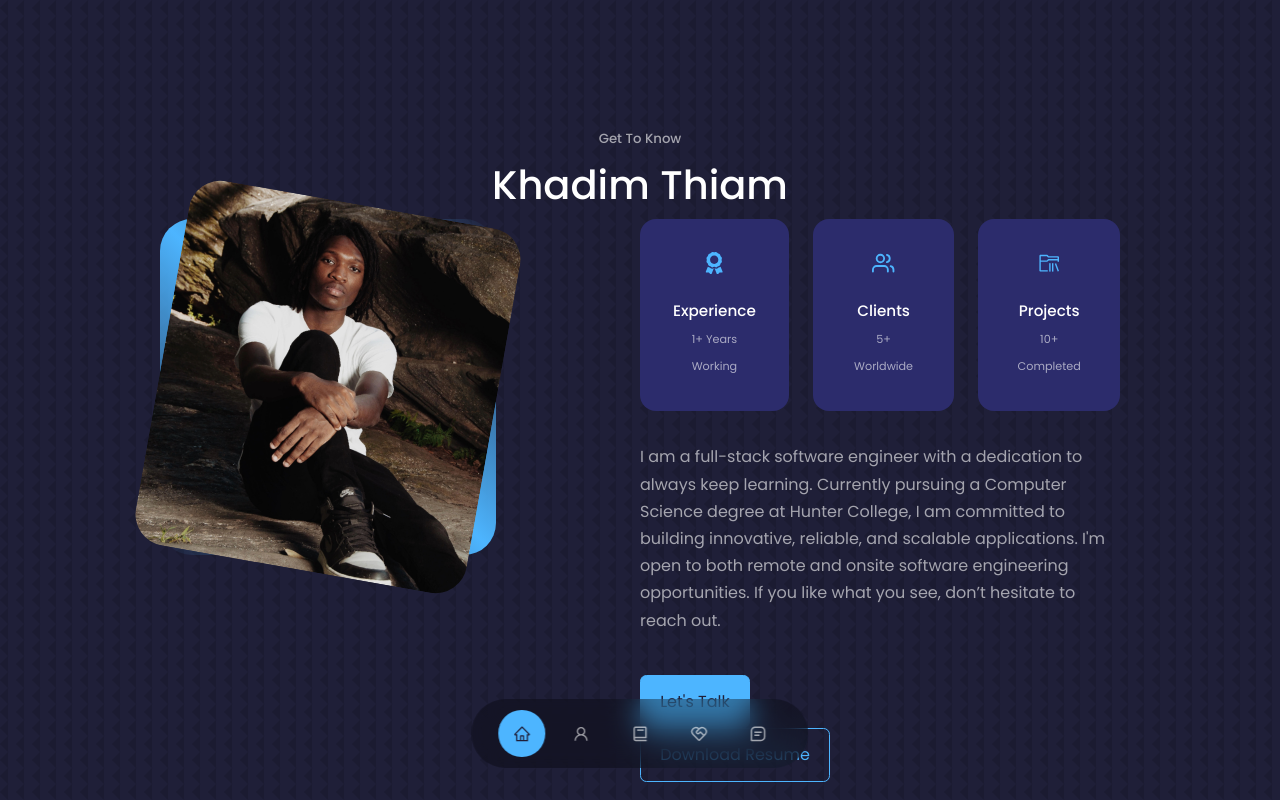
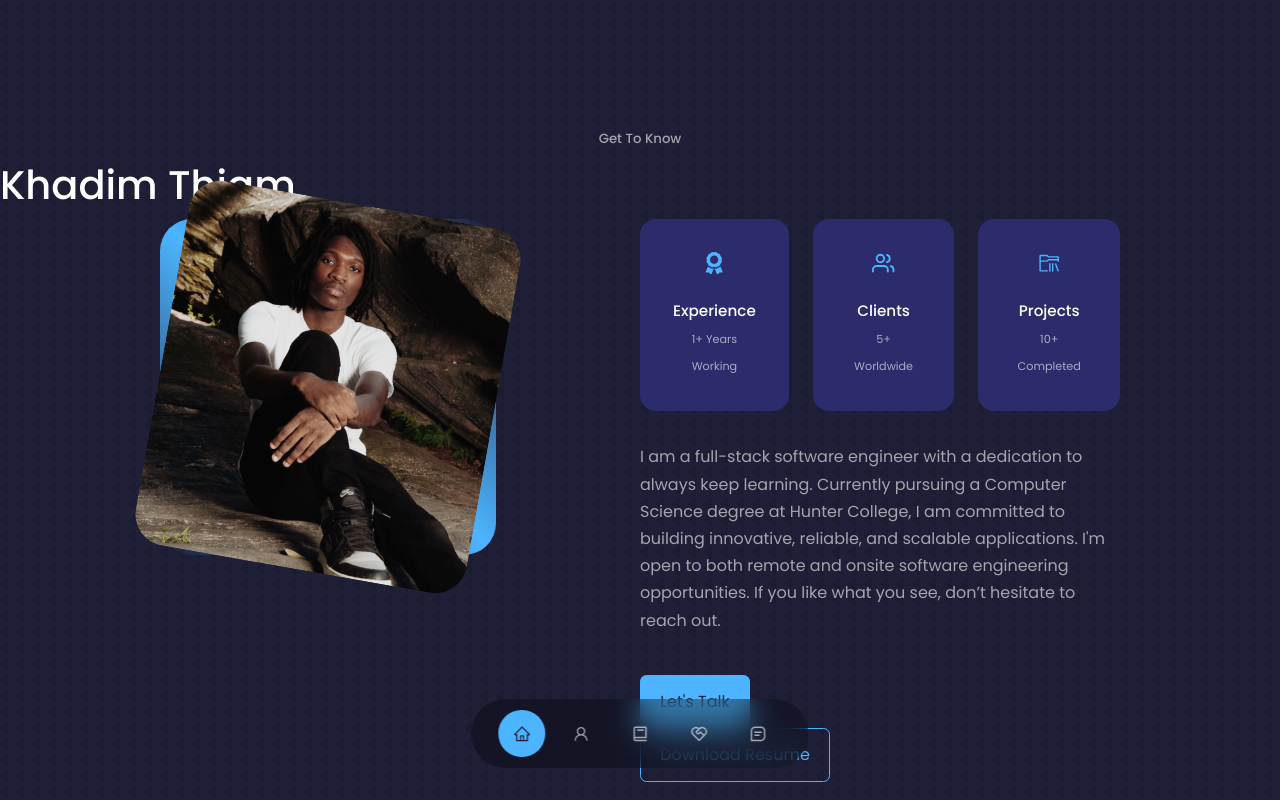
Before and after one commit to khadim24/Portfolio-Website, a React (Create React App) app: page / in a window 1280 px wide. Shown: the top 800 px of the page. Built offline with nearby package versions, Linux system fonts and the light colour scheme.

Commit message:
Add files via upload

```diff
--- a/public/index.html
+++ b/public/index.html
@@ -4,7 +4,7 @@
     <meta charset="UTF-8">
     <meta http-equiv="X-UA-Compatible" content="IE=edge">
     <meta name="viewport" content="width=device-width, initial-scale=1.0">
-    <title>The Ultimate React Personal Portfolio Website</title>
+    <title>Khadim Thiam's Portfolio</title>
 </head>
 <body>
     <div id="root"></div>
--- a/src/components/about/about.css
+++ b/src/components/about/about.css
@@ -3,9 +3,7 @@
   grid-template-columns: 35% 50%;
   gap: 15%;
 }
-h1 {
-  text-align: center;
-}
+
 .about__me {
   width: 100%;
   aspect-ratio: 1/1;
```
